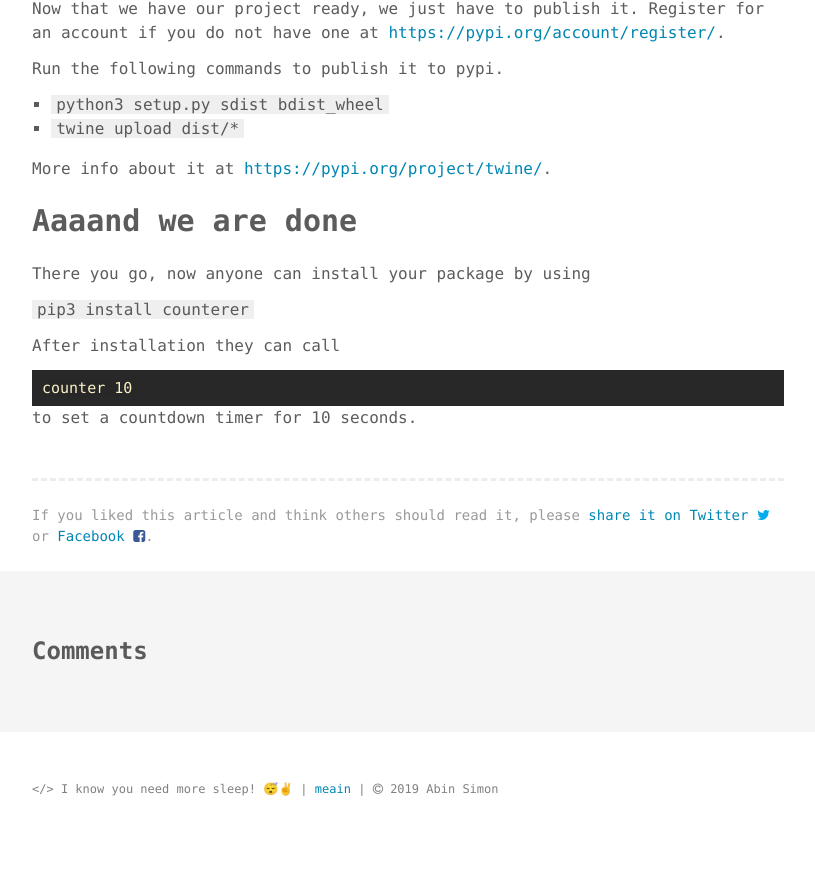
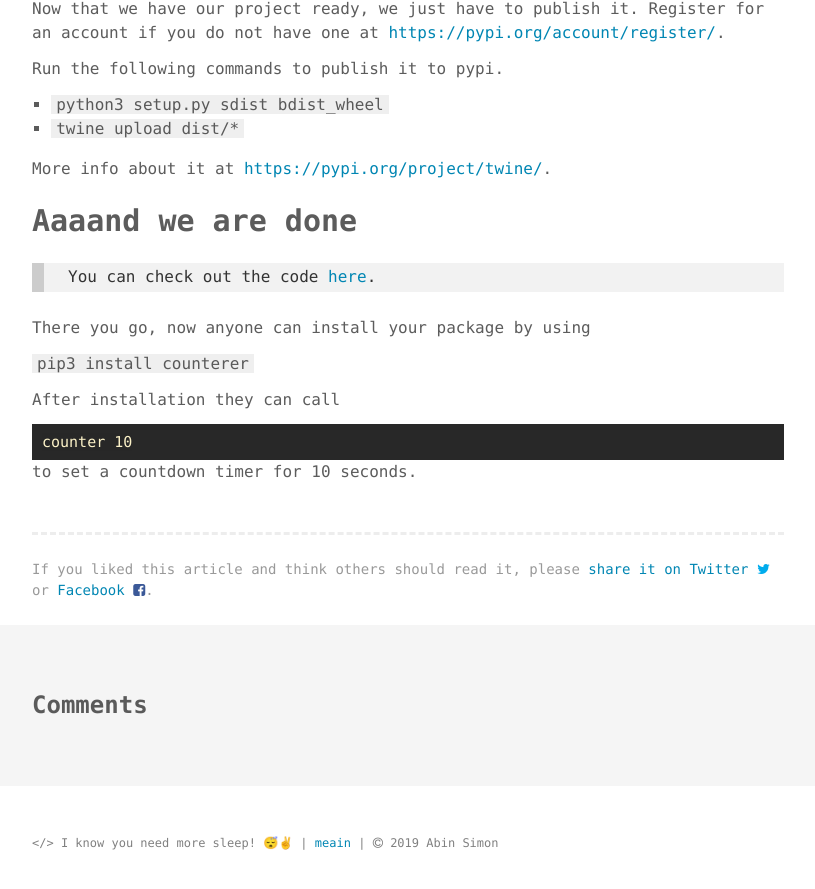
Before and after one commit to meain/blog, a Jekyll site: the page built from _posts/2018-12-28-publish-console-application-pypi.md, in a window 1280 px wide and 900 px high, scrolled down 3513 px. Shown: the top 889 px of the window, without its empty margins (232-1047 px from the left). Built offline with Jekyll 4.4.1, drawn with Linux system fonts in a browser that asks for light colours; some web fonts are replaced; comment, search, counter and statistics services are not loaded; before the commit the page ends 4359 px from its top, so only the background shows below that.

Commit message:
post:py-console:add github repo link

````diff
--- a/_posts/2018-12-28-publish-console-application-pypi.md
+++ b/_posts/2018-12-28-publish-console-application-pypi.md
@@ -163,6 +163,8 @@ More info about it at [https://pypi.org/project/twine/](https://pypi.org/project
 
 # Aaaand we are done
 
+> You can check out the code [here](https://github.com/meain/counterer).
+
 There you go, now anyone can install your package by using
 
 ```pip3 install counterer```
````
